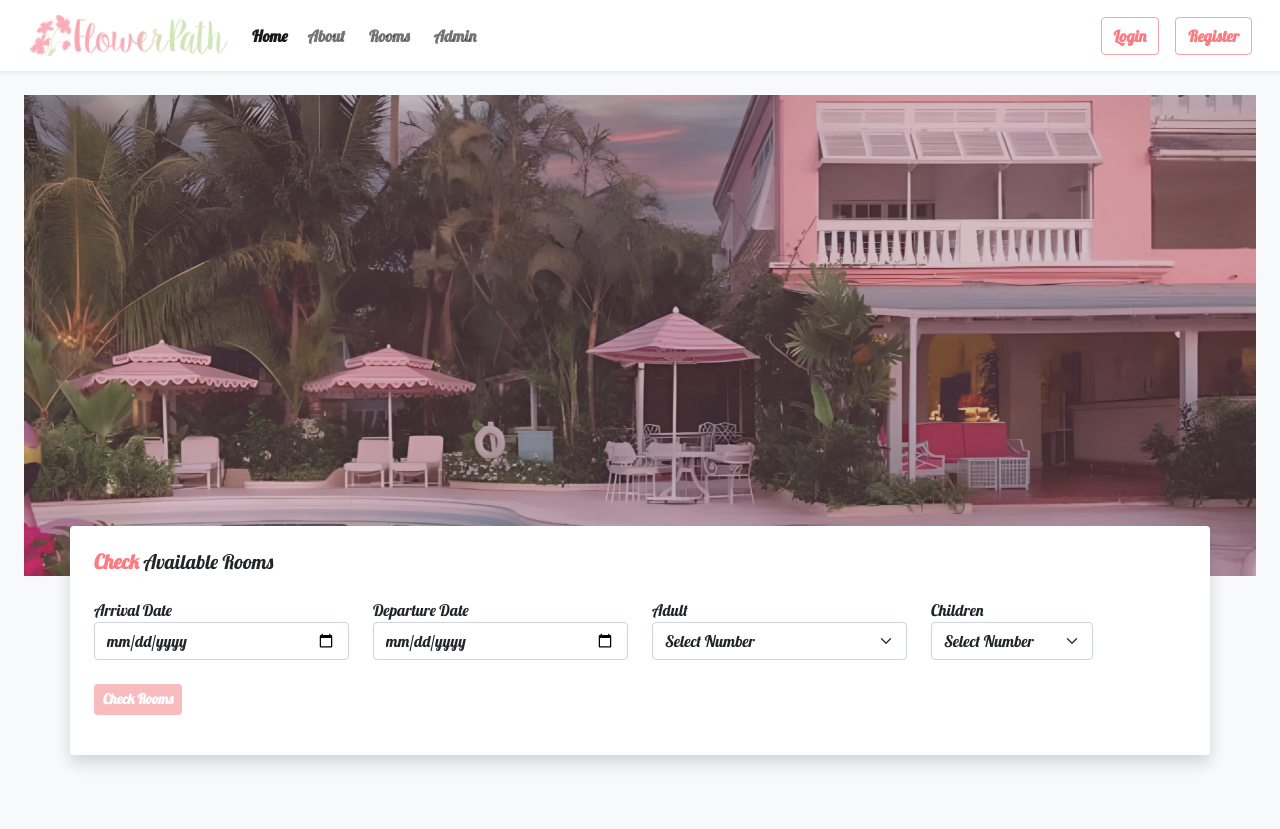
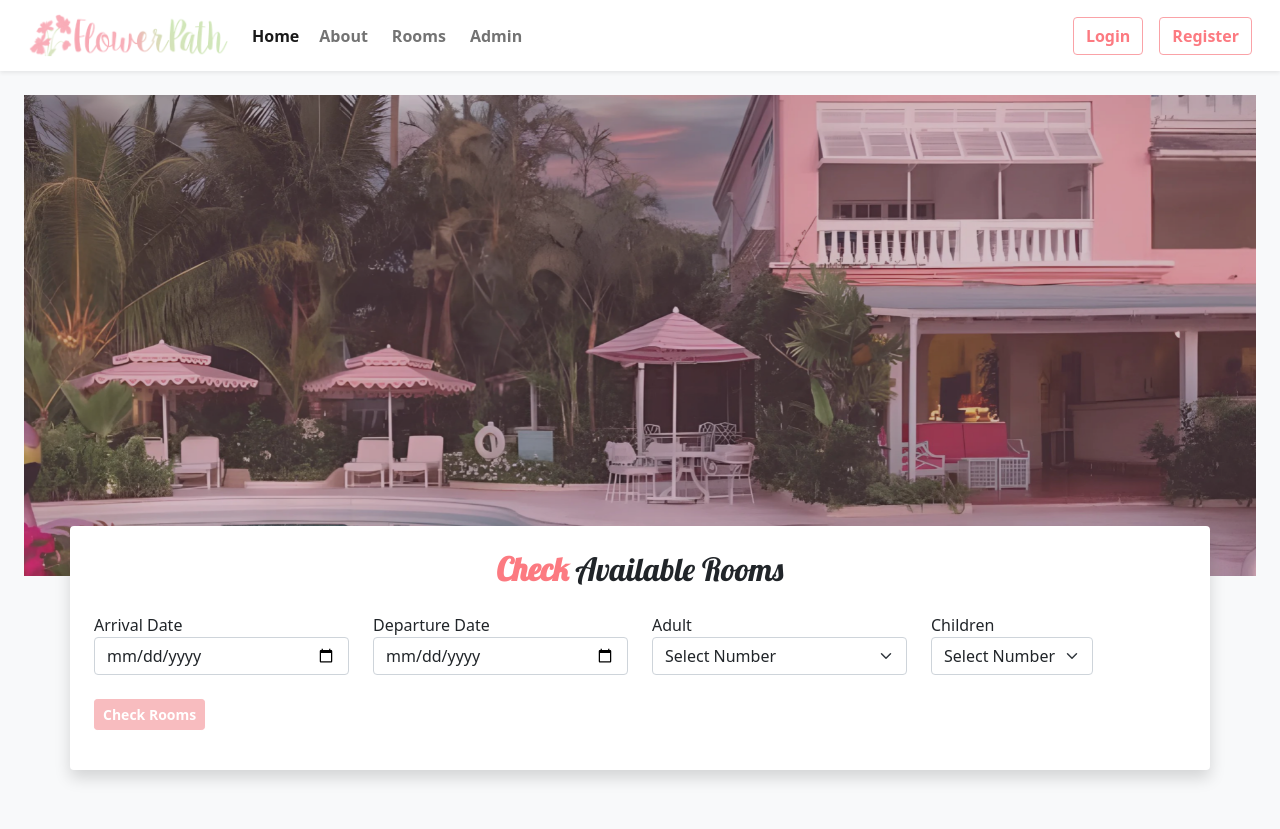
Before and after one commit to Ellesirkall/flower, a PHP site: page / in a window 1280 px wide. Shown: the top 829 px of the page. Run offline with PHP 8.4, Linux system fonts and the light colour scheme.

Commit message:
new changes

```diff
--- a/css/style.css
+++ b/css/style.css
@@ -3,9 +3,9 @@
     --pink_hover: #faa2a7;
 }
 
-*{
+/*{
     font-family: "Lobster", sans-serif;
-}
+}*/
 .lobster-regular {
     font-family: "Lobster", sans-serif;
     font-weight: 400;
@@ -24,6 +24,12 @@ a.nav-link:hover{
 }
 .btn{
     font-weight: 600;
+}
+.col-lg-12.bg-white.shadow.p-4.rounded .mb-4{
+    font-family: "Lobster", sans-serif;
+    font-weight: 100;
+    font-size: xx-large;
+    text-align: center;
 }
 .container span{
     font-weight: 600;
```
